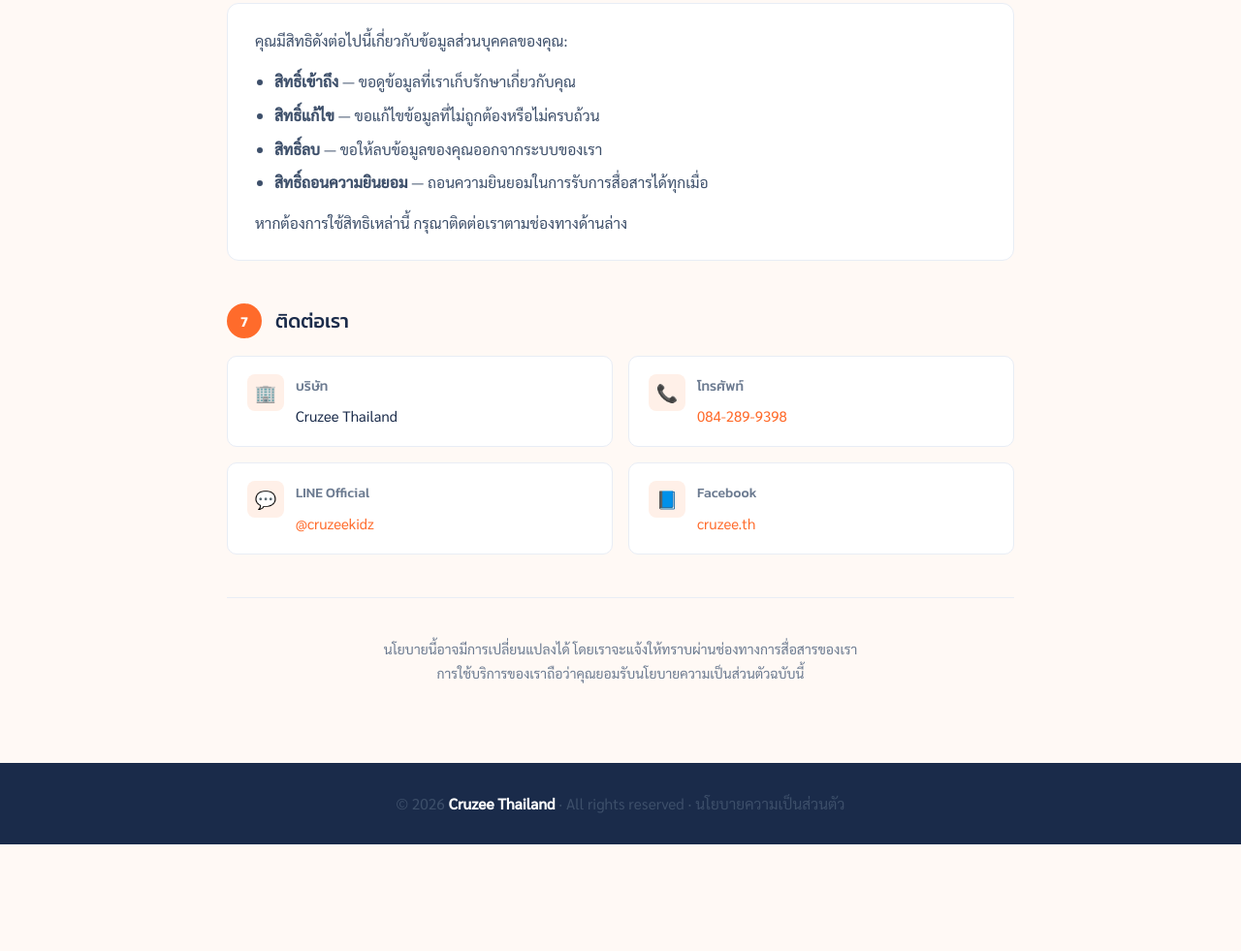
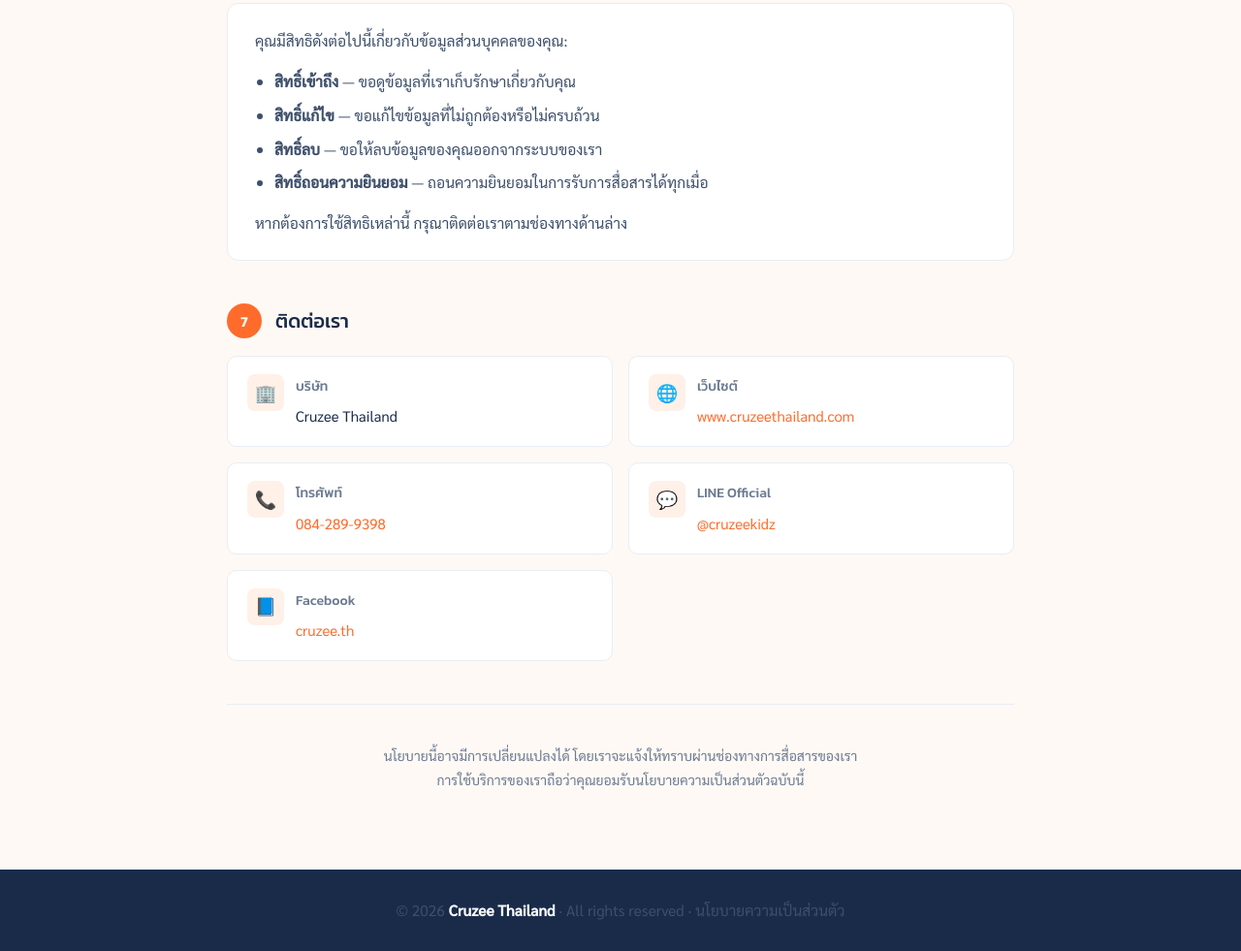
Before and after one commit to Cruzeekidz/privacy-policy, a plain HTML site: page index.html in a window 1280 px wide. Shown: the part 2740-3721 px from the top of the page at 97% size. Before the commit the page ends 3611 px from the top, so only its background shows below. Drawn offline with Linux system fonts and the light colour scheme.

Commit message:
Add files via upload

```diff
--- a/index.html
+++ b/index.html
@@ -493,6 +493,13 @@
         </div>
       </div>
       <div class="contact-item">
+        <div class="contact-icon">🌐</div>
+        <div>
+          <h4>เว็บไซต์</h4>
+          <p><a href="https://www.cruzeethailand.com" target="_blank">www.cruzeethailand.com</a></p>
+        </div>
+      </div>
+      <div class="contact-item">
         <div class="contact-icon">📞</div>
         <div>
           <h4>โทรศัพท์</h4>
```
